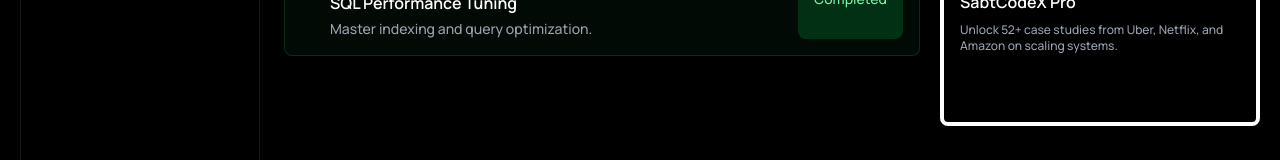
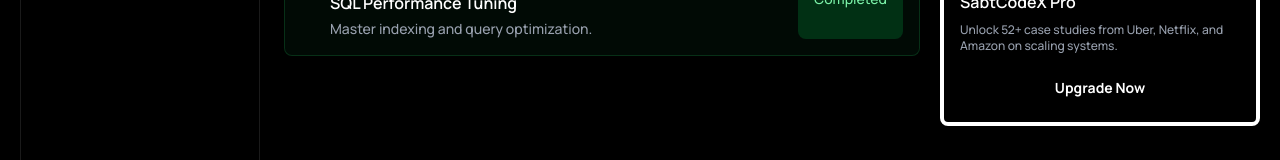
Before and after one commit to kundangosavii/SaptCodex, a React app in the folder Frontend/: page /dashboard in a window 1280 px wide. Shown: the part 520-680 px from the top of the page. Built offline with nearby package versions, Linux system fonts and the light colour scheme; the HTML template or start-up script is replaced by a standard one.

Commit message:
style: update button text color for dark mode in Dashboard component

```diff
--- a/Frontend/src/modules/dashboard/Dashboard.jsx
+++ b/Frontend/src/modules/dashboard/Dashboard.jsx
@@ -199,7 +199,7 @@ export default function Dashboard() {
 							<section className={`rounded-lg p-4 border-4 ${isDark ? 'bg-linear-to-br from-accent/20 to-accent-deep/20 border-accent/30' : 'bg-white border-slate-200 shadow-sm'}`}>
 								<h4 className={`font-semibold mb-2 ${isDark ? 'text-white' : 'text-slate-900'}`}>Master System Design with<br/>SabtCodeX Pro</h4>
 								<p className={`text-xs mb-4 ${isDark ? 'text-gray-400' : 'text-slate-600'}`}>Unlock 52+ case studies from Uber, Netflix, and Amazon on scaling systems.</p>
-								<button className="w-full bg-accent text-black font-bold py-2 rounded-lg hover:bg-accent/90 transition-colors text-sm">
+								<button className={`w-full bg-accent ${isDark ? 'text-white' : 'text-slate-900'} font-bold py-2 rounded-lg hover:bg-accent/90 transition-colors text-sm`}>
 									Upgrade Now
 								</button>
 							</section>
```
